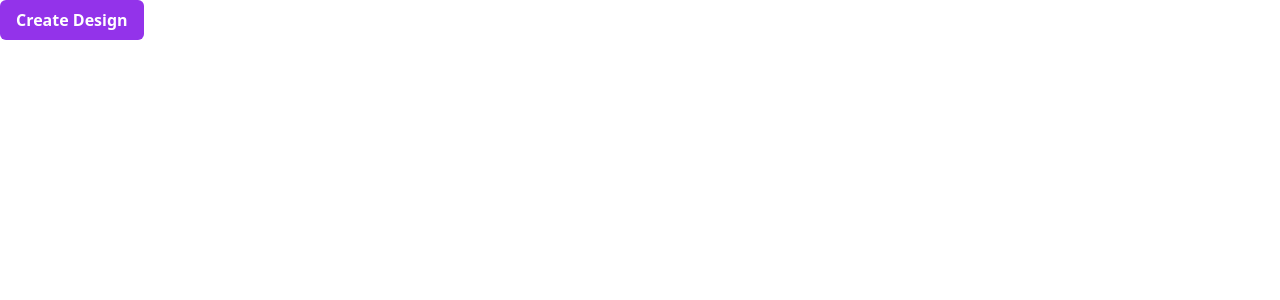
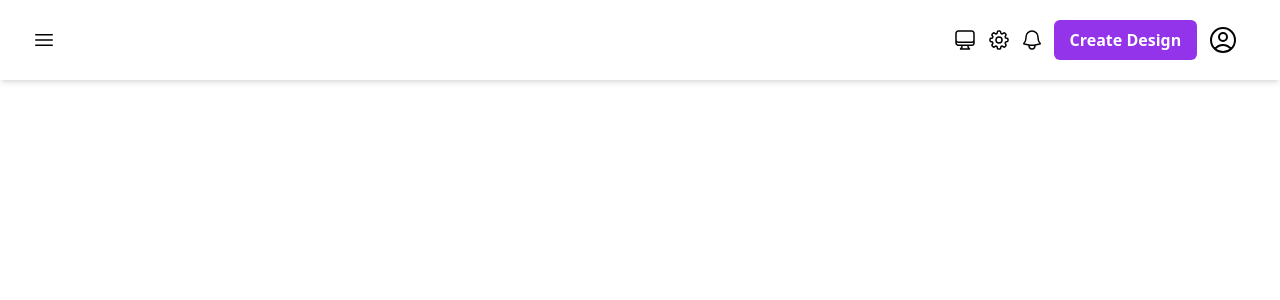
Before and after one commit to chaudharyarchana/canva.com, a Next.js app: page / in a window 1280 px wide. Shown: the top 300 px of the page. Built offline with nearby package versions, Linux system fonts and the light colour scheme.

Commit message:
"Navbar is completed - ui"

```diff
--- a/src/components/Navbar.jsx
+++ b/src/components/Navbar.jsx
@@ -1,8 +1,27 @@
 import Button from "@/ui-components/NavbarIcon/Button";
+import Computericon from "@/ui-components/NavbarIcon/Computericon";
+import Settingicon from "@/ui-components/NavbarIcon/Settingicon";
+import Toggleicon from "@/ui-components/NavbarIcon/Toggleicon";
+import Bellicon from "@/ui-components/NavbarIcon/Bellicon"
+import Profileicon from "@/ui-components/NavbarIcon/Profileicon";
+
 const Navbar = () => {
   return(
     <>
-    <Button name="create design"/>
+    <div className="flex justify-between px-8 h-20 shadow-md items-center">
+      <div className="flex">
+        <Toggleicon />
+
+      </div>
+      <div className="flex w-1/4 justify-evenly items-center ">
+        <Computericon />
+        <Settingicon />
+        <Bellicon />
+        <Button name="create design"/>
+        <Profileicon/>
+      </div>
+
+    </div>
 
     </>
   );
--- a/src/ui-components/NavbarIcon/Button.jsx
+++ b/src/ui-components/NavbarIcon/Button.jsx
@@ -1,7 +1,7 @@
 const Button = ({ name }) => {
   return (
     <>
-      <button className="bg-purple-600 text-white py-2 px-4 rounded-md capitalize font-semibold">
+      <button className="bg-purple-600 text-white h-10 px-4 rounded-md capitalize font-semibold">
         {name}
       </button>
     </>
--- a/src/ui-components/NavbarIcon/Profileicon.jsx
+++ b/src/ui-components/NavbarIcon/Profileicon.jsx
@@ -7,7 +7,7 @@ const Profileicon = () => {
         viewBox="0 0 24 24"
         strokeWidth={1.5}
         stroke="currentColor"
-        className="w-6 h-6"
+        className="w-8 h-8"
       >
         <path
           strokeLinecap="round"
```
Also changed, not shown: public/canva.svg (added).
